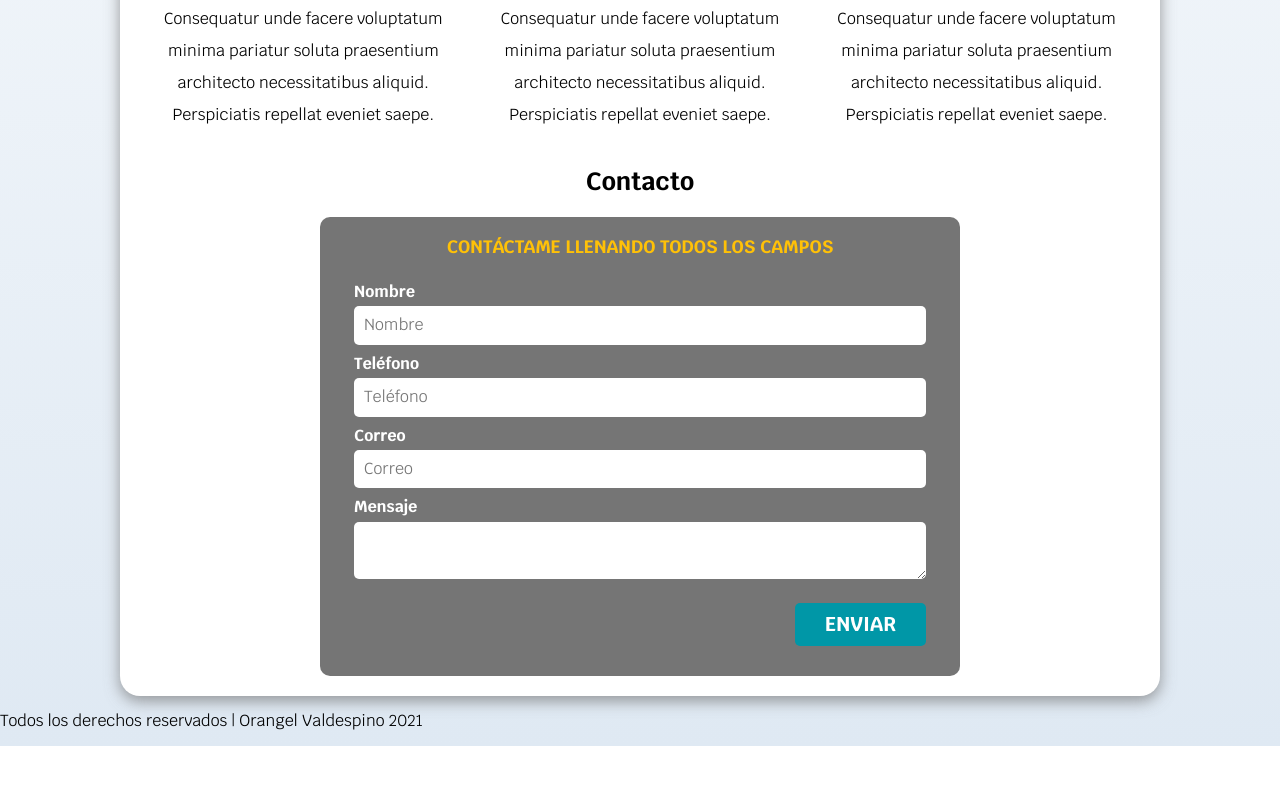
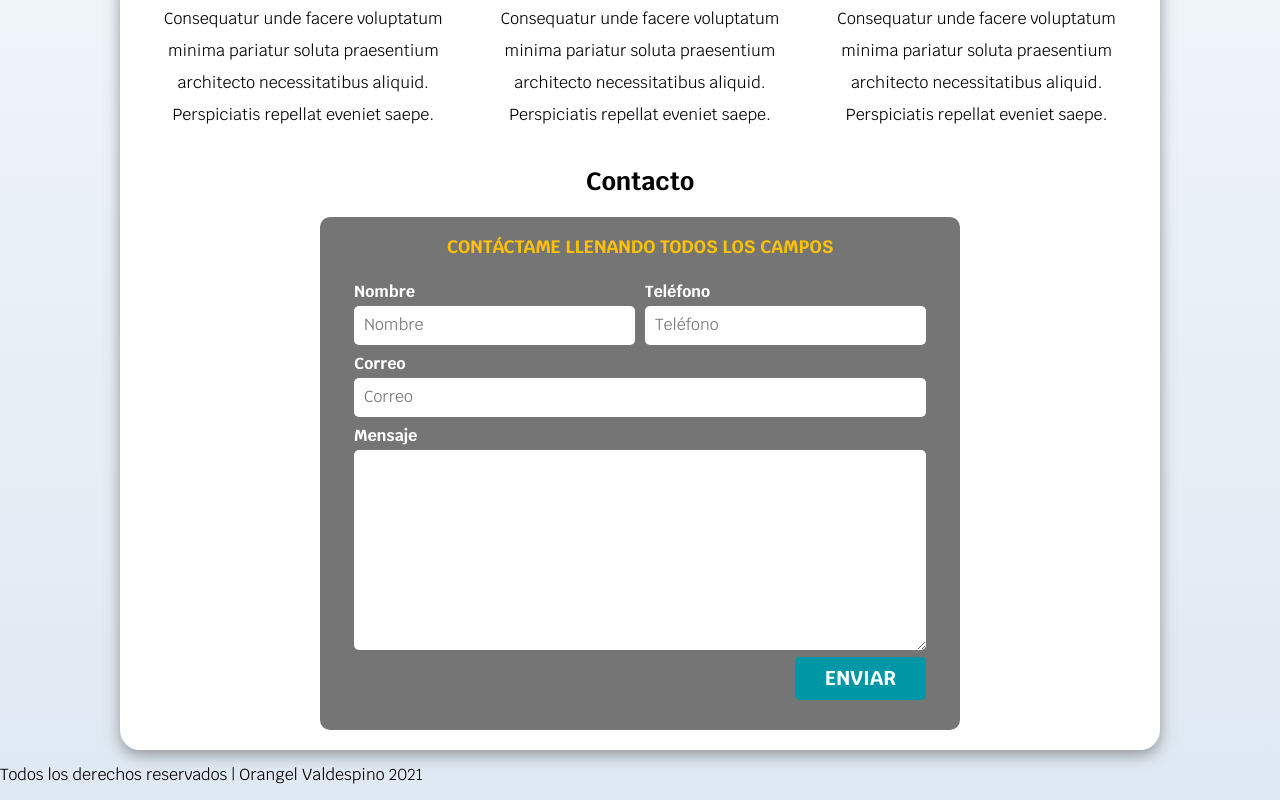
Before and after one commit to orangelvc93/SitiosWeb, a plain HTML site: page index.html in a window 1280 px wide. Shown: the part 819-1619 px from the top of the page. Before the commit the page ends 1565 px from the top, so only its background shows below. Drawn offline with Linux system fonts and the light colour scheme.

Commit message:
acomodar los campos del formulario

```diff
--- a/css/styles.css
+++ b/css/styles.css
@@ -235,6 +235,20 @@ h3 {
     color: var(--amarillo);
 }
 
+@media (min-width: 480px ) {
+    .contenedor-campos{
+        display:grid;
+        grid-template-columns: repeat(2 , 1fr);
+        grid-template-rows: auto auto 22rem;
+        column-gap: 1rem;
+    }
+    .campo:nth-child(3),
+    .campo:nth-child(4){
+        grid-column: 1/3;
+    }
+
+}
+
 .campo{
     margin-bottom: 1rem;
 }
@@ -245,6 +259,9 @@ h3 {
     margin-bottom: .5rem;
     font-weight: 700;
 }
+.campo textarea{
+    height: 20rem;
+}
 
 .input-text{
     width: 100%;
--- a/index.html
+++ b/index.html
@@ -145,11 +145,10 @@
                             <label for="">Mensaje</label>
                             <textarea class="input-text"></textarea>
                         </div>
-                        <div class="flex alinear-derecha">
-                            <input class="boton w-sm-100 " type="submit" value="Enviar">
-                        </div>
                     </div> <!-- .contenedor-campos -->
-
+                    <div class="flex alinear-derecha">
+                        <input class="boton w-sm-100 " type="submit" value="Enviar">
+                    </div>
 
                 </fieldset>
             </form>
```
